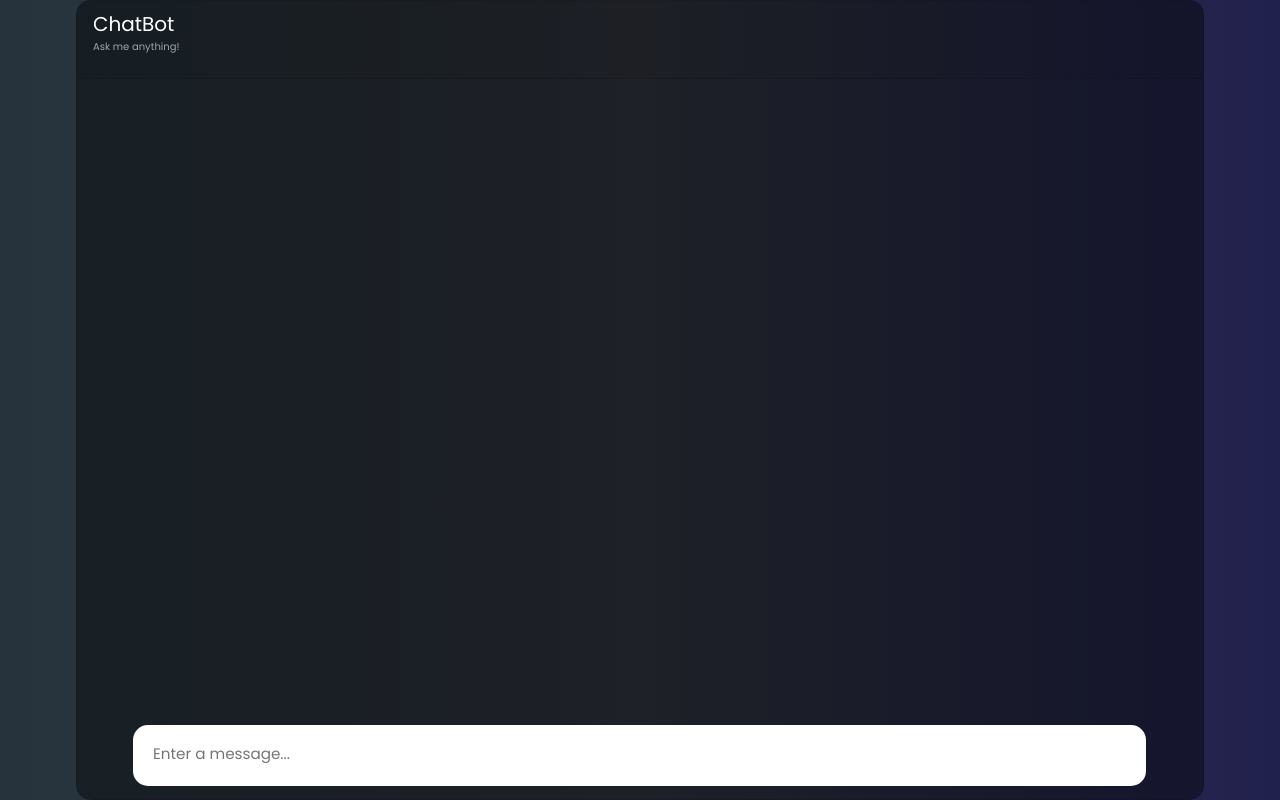
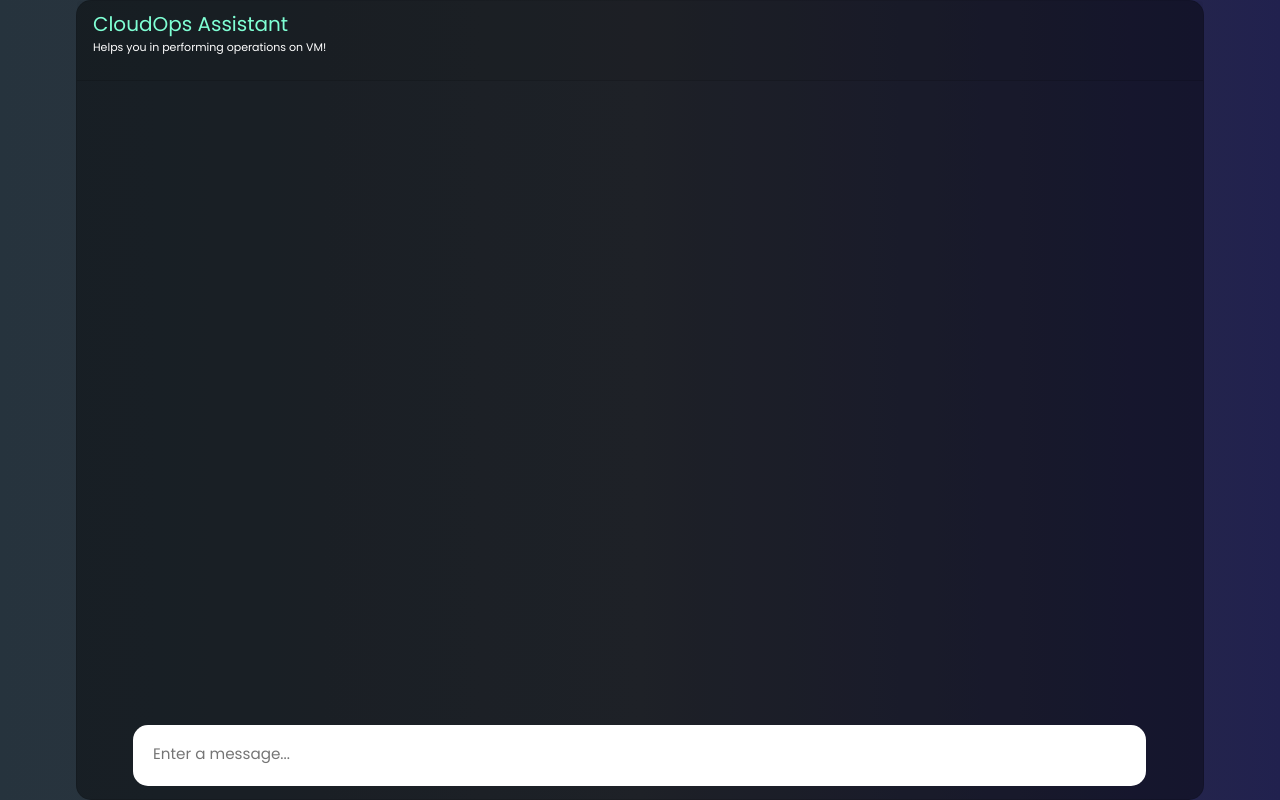
Before and after one commit to shahtejas-t/cloudops, a Flask app: page /chat in a window 1280 px wide. Run offline with Flask 3, Linux system fonts and the light colour scheme; some libraries are stand-ins or nearby versions.

Commit message:
UI changes

```diff
--- a/app/static/chatbot.css
+++ b/app/static/chatbot.css
@@ -17,12 +17,12 @@
 
 .user_info span {
   font-size: 20px;
-  color: white;
+  color: aquamarine;
 }
 
 .user_info p {
-  font-size: 10px;
-  color: rgba(255, 255, 255, 0.6);
+  font-size: 11px;
+  color: white;
 }
 
 .card {
@@ -70,7 +70,7 @@
 
 .chatbox .outgoing {
   margin: 20px 0;
-  justify-content: space-between;
+  justify-content: end;
 }
 
 .chatbox .incoming span {
--- a/app/templates/index.html
+++ b/app/templates/index.html
@@ -24,8 +24,8 @@
                     <div class="card-header msg_head">
                         <div class="d-flex bd-highlight">
                             <div class="user_info">
-                                <span>ChatBot</span>
-                                <p>Ask me anything!</p>
+                                <span>CloudOps Assistant</span>
+                                <p>Helps you in performing operations on VM!</p>
                             </div>
                         </div>
                     </div>
@@ -60,9 +60,6 @@
                         onclick="clearAll()"></button>
                 </div>
                 <div class="modal-body">
-                    <!--<h6>Enter your credentials</h6>
-            <textarea placeholder="Enter your json ..." spellcheck="false" required id="userInput"></textarea>
-            <hr>-->
                     <div>
                         <h6 style="margin-bottom: 1rem;">Upload your file here</h6>
                         <input type="file" id="myFile" name="myFile" style="padding-left: 11px;">
```
Also changed, not shown: app/static/script.js (+51 -60 lines).
